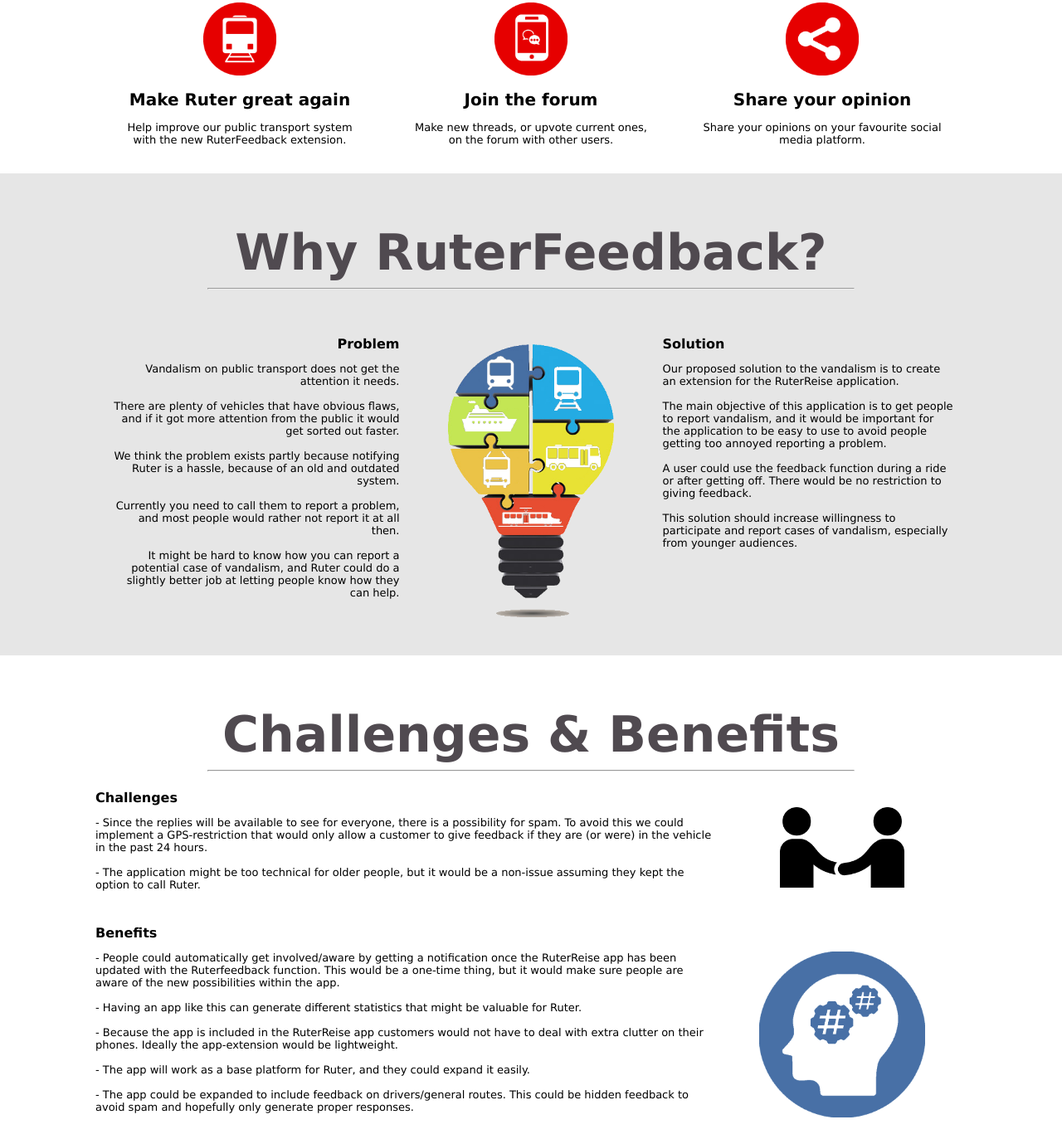
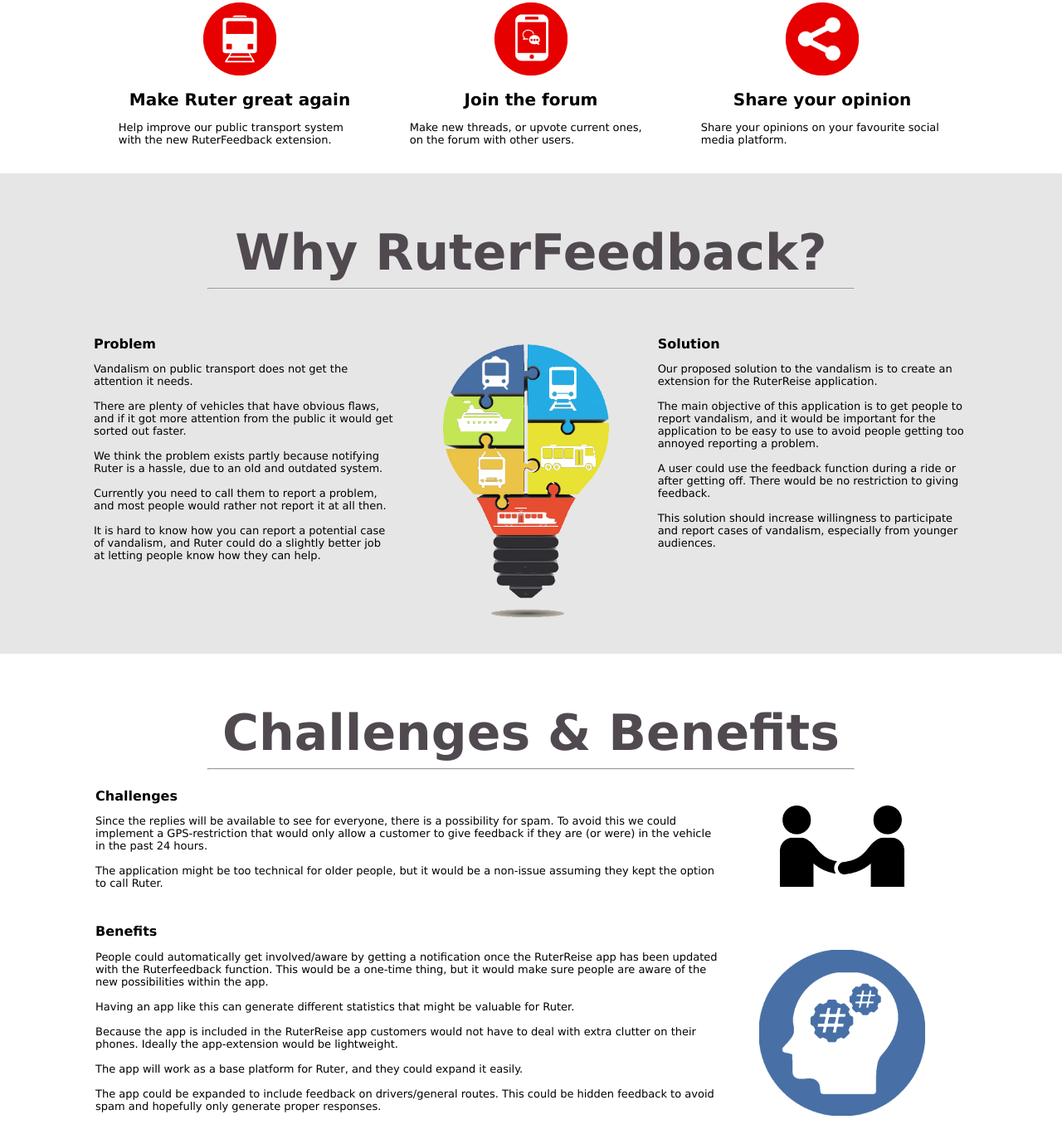
Before and after one commit to Markus1412/webproject, a website: page webproject/public_html/index.html in a window 1280 px wide. Shown: the part 432-1805 px from the top of the page at 83% size. Drawn offline with nearby package versions, Linux system fonts and the light colour scheme.

Commit message:
tekst align

```diff
--- a/webproject/public_html/CSS/mainpage.css
+++ b/webproject/public_html/CSS/mainpage.css
@@ -154,17 +154,10 @@
     width: 30%;
     height: 30%;
 }
-#p2_text1, #p2_text2, #p2_text3 {
+.p2_text{
     color: black;
     font-size: 13px;
-}
-#p3_text1, #p3_text2 {
-    color: black;
-    font-size: 13px;
-}
-#p4_text1, #p4_text2 {
-    color: black;
-    font-size: 13px;
+    text-align: left;
 }
 
 #partthreebackground{
@@ -188,9 +181,9 @@
 }
 #p3_problemBox {
     display: inline-block;
-    width: 30%;
+    width: 31%;
     height: auto;
-    text-align: right;
+    text-align: left;
     vertical-align: top;
     margin-top: 3%;
 }
@@ -204,7 +197,7 @@
 }
 #p3_solutionBox {
     display: inline-block;
-    width: 30%;
+    width: 32%;
     height: auto;
     text-align: left;
     vertical-align: top;
--- a/webproject/public_html/index.html
+++ b/webproject/public_html/index.html
@@ -1,4 +1,4 @@
-<!DOCTYPE html>
+ <!DOCTYPE html>
 <html>
     <head>
         <title>TODO supply a title</title>
@@ -40,14 +40,14 @@
                         <img id="p2_pic1" src=images/transport_red3.png>
                     </div>
                     <h1>Make Ruter great again</h1>
-                    <p id="p2_text1">Help improve our public transport system with the new RuterFeedback extension.</p>
+                    <p class="p2_text">Help improve our public transport system with the new RuterFeedback extension.</p>
                 </div>
                 <div id="p2_phone">
                     <div id="phonepic">
                         <img id="p2_pic2" src=images/phone_red2.png>
                     </div>
                     <h1>Join the forum</h1>
-                    <p id="p2_text2">Make new threads, or upvote current ones, on the forum with other users.
+                    <p class="p2_text">Make new threads, or upvote current ones, on the forum with other users.
                     </p>
                 </div>
                 <div id="p2_share">
@@ -55,7 +55,7 @@
                         <img id="p2_pic3" src=images/share_red.png>
                     </div>
                     <h1>Share your opinion</h1>
-                    <p id="p2_text3">Share your opinions on your favourite social media platform.
+                    <p class="p2_text">Share your opinions on your favourite social media platform.
                     </p>
                 </div>
             </div>
@@ -67,12 +67,12 @@
                     </div>
                     <div id="p3_problemBox">
                         <h2> Problem </h2>
-                        <p id="p3_text1">
+                        <p class="p2_text">
                             Vandalism on public transport does not get the attention it needs. <br><br>
                             There are plenty of vehicles that have obvious flaws, and if it got more attention from the public it would get sorted out faster. <br><br>
-                            We think the problem exists partly because notifying Ruter is a hassle, because of an old and outdated system. <br><br>
+                            We think the problem exists partly because notifying Ruter is a hassle, due to an old and outdated system. <br><br>
                             Currently you need to call them to report a problem, and most people would rather not report it at all then. <br><br>
-                            It might be hard to know how you can report a potential case of vandalism, and
+                            It is hard to know how you can report a potential case of vandalism, and
                             Ruter could do a slightly better job at letting people know how they can help. <br><br>
                         </p>
                     </div>
@@ -81,7 +81,7 @@
                     </div>
                     <div id="p3_solutionBox">
                         <h2> Solution </h2>
-                        <p id="p3_text2">
+                        <p class="p2_text">
                             Our proposed solution to the vandalism is to create an extension for the RuterReise application. <br><br>
                             The main objective of this application is to get people to report vandalism, and
                             it would be important for the application to be easy to use to avoid people getting too annoyed reporting a problem. <br><br>
@@ -98,11 +98,11 @@
                 </div>
                 <div id="p4_textBox">
                     <h2>Challenges</h2>
-                    <p id="p4_text1">
-                        - Since the replies will be available to see for everyone, there is a possibility for spam.
+                    <p class="p2_text">
+                        Since the replies will be available to see for everyone, there is a possibility for spam.
                         To avoid this we could implement a GPS-restriction that would only allow a customer to
                         give feedback if they are (or were) in the vehicle in the past 24 hours.<br><br>
-                        - The application might be too technical for older people,
+                        The application might be too technical for older people,
                         but it would be a non-issue assuming they kept the option to call Ruter. <br><br>
                     </p>
                 </div>
@@ -112,15 +112,15 @@
 
                 <div id="p4_textBox1">
                     <h2>Benefits</h2>
-                    <p id="p4_text2">
-                        - People could automatically get involved/aware by getting a notification once the RuterReise
+                    <p class="p2_text">
+                        People could automatically get involved/aware by getting a notification once the RuterReise
                         app has been updated with the Ruterfeedback function. This would be a one-time thing, but
                         it would make sure people are aware of the new possibilities within the app.<br><br>
-                        - Having an app like this can generate different statistics that might be valuable for Ruter.<br><br>
-                        - Because the app is included in the RuterReise app customers would not have to deal with
+                        Having an app like this can generate different statistics that might be valuable for Ruter.<br><br>
+                        Because the app is included in the RuterReise app customers would not have to deal with
                         extra clutter on their phones. Ideally the app-extension would be lightweight. <br><br>
-                        - The app will work as a base platform for Ruter, and they could expand it easily. <br><br>
-                        - The app could be expanded to include feedback on drivers/general routes. This could be hidden
+                        The app will work as a base platform for Ruter, and they could expand it easily. <br><br>
+                        The app could be expanded to include feedback on drivers/general routes. This could be hidden
                         feedback to avoid spam and hopefully only generate proper responses.<br><br>
                     </p>
                 </div>
```
Also changed, not shown: webproject/nbproject/private/private.xml (+2 -10 lines).
